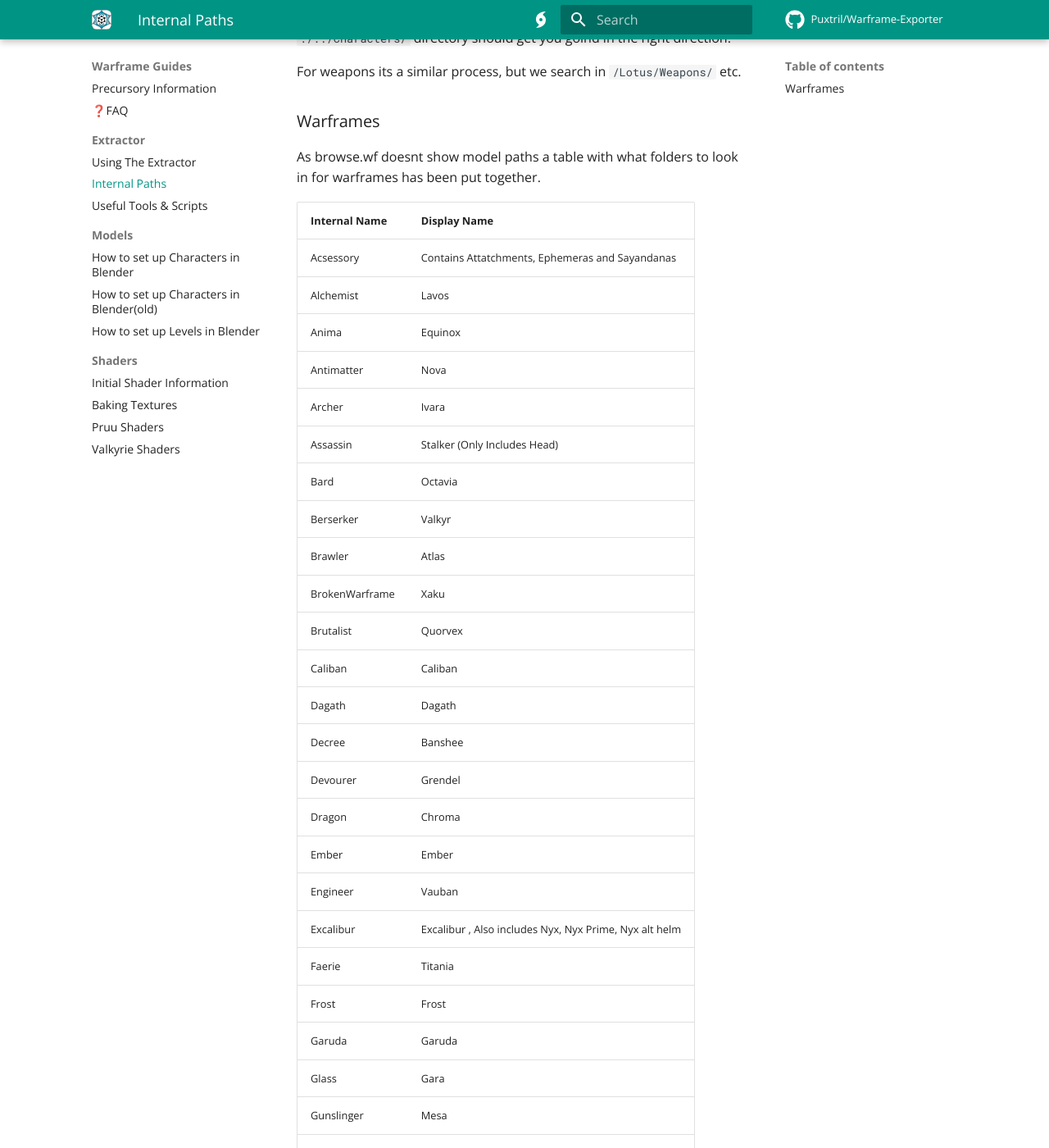
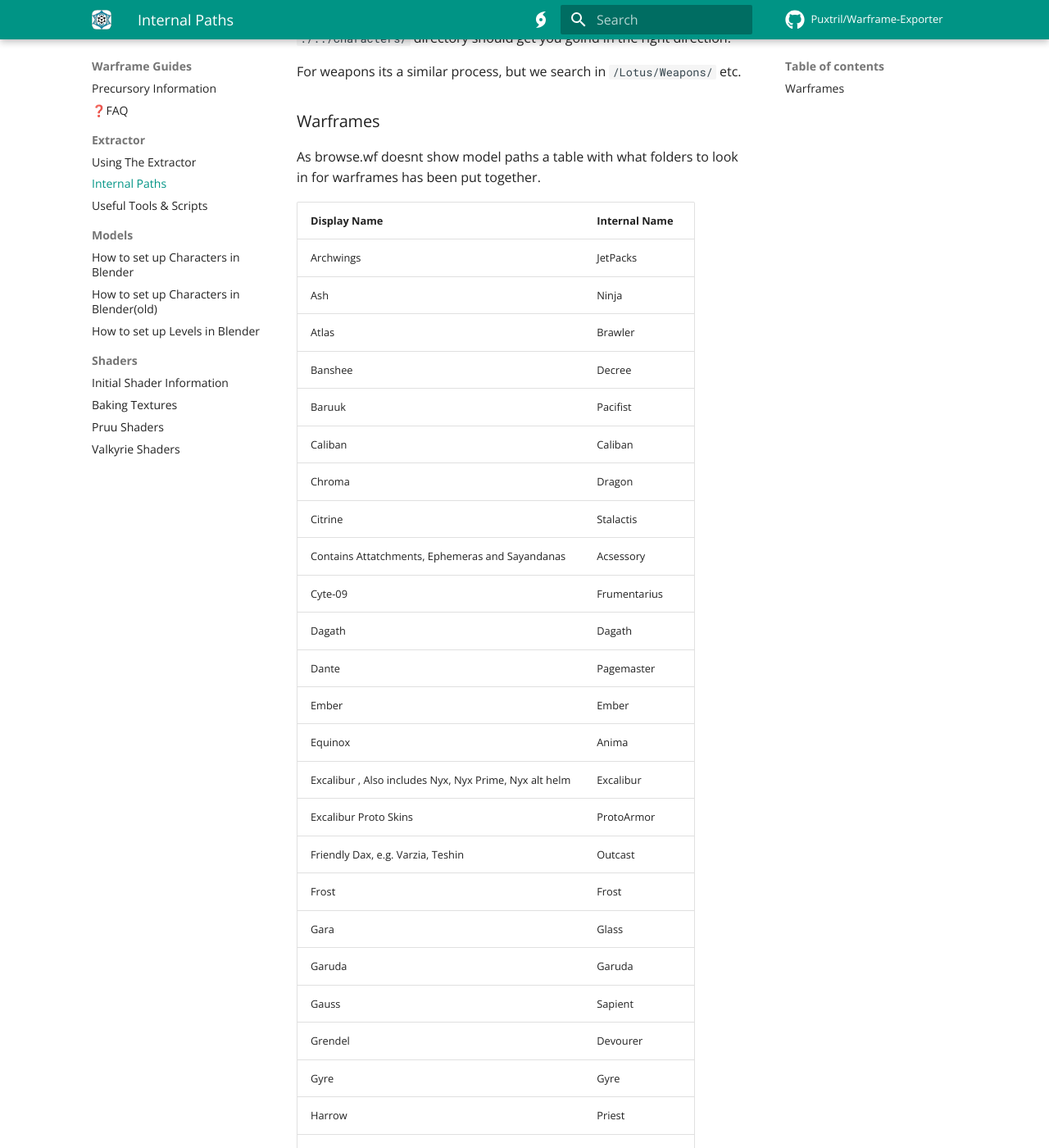
Before and after one commit to Kptweedy/Tutorials, an MkDocs documentation site: the page built from docs/guides/extractor/internal.md, in a window 1280 px wide and 1400 px high, scrolled down 594 px. Shown: the whole window at 82% size. Built offline with MkDocs 1.6.1 and Material for MkDocs 9.7.7, drawn with Linux system fonts in a browser that asks for light colours; comment, search, counter and statistics services are not loaded; some of the changed text lies outside the part shown.

Commit message:
minor updates

```diff
--- a/docs/guides/extractor/internal.md
+++ b/docs/guides/extractor/internal.md
@@ -11,68 +11,74 @@
 ### Warframes
 As browse.wf doesnt show model paths a table with what folders to look in for warframes has been put together.
 
-| Internal Name  | Display Name                                           |
-| :------------- | :----------------------------------------------------- |
-| Acsessory      | Contains Attatchments, Ephemeras and Sayandanas        |
-| Alchemist      | Lavos                                                  |
-| Anima          | Equinox                                                |
-| Antimatter     | Nova                                                   |
-| Archer         | Ivara                                                  |
-| Assassin       | Stalker (Only Includes Head)                           |
-| Bard           | Octavia                                                |
-| Berserker      | Valkyr                                                 |
-| Brawler        | Atlas                                                  |
-| BrokenWarframe | Xaku                                                   |
-| Brutalist      | Quorvex                                                |
-| Caliban        | Caliban                                                |
-| Dagath         | Dagath                                                 |
-| Decree         | Banshee                                                |
-| Devourer       | Grendel                                                |
-| Dragon         | Chroma                                                 |
-| Ember          | Ember                                                  |
-| Engineer       | Vauban                                                 |
-| Excalibur      | Excalibur , Also includes Nyx, Nyx Prime, Nyx alt helm |
-| Faerie         | Titania                                                |
-| Frost          | Frost                                                  |
-| Garuda         | Garuda                                                 |
-| Glass          | Gara                                                   |
-| Gunslinger     | Mesa                                                   |
-| Gyre           | Gyre                                                   |
-| Harlequin      | Mirage                                                 |
-| Hydroid        | Hydroid                                                |
-| Infestation    | Nidus                                                  |
-| JetPacks       | Archwings                                              |
-| Loki           | Loki                                                   |
-| Lotus          | Lotus                                                  |
-| Lycath         | Voruna                                                 |
-| Mag            | Mag                                                    |
-| Magician       | Limbo                                                  |
-| Medusa         | Saryn                                                  |
-| MonkeyKing     | Wukong                                                 |
-| Mummy          | Inaros                                                 |
-| Necromancer    | Nekros                                                 |
-| Nemesis        | Nyx Nemesis Skin                                       |
-| Nezha          | Nezha                                                  |
-| Ninja          | Ash                                                    |
-| Nyx            | Nyx Deluxe + Tennogen Skins                            |
-| Odalisk        | Protea                                                 |
-| Operator       | Some operator models and cosmetics                     |
-| Outcast        | Friendly Dax, e.g. Varzia, Teshin                      |
-| Pacifist       | Baruuk                                                 |
-| Paladin        | Oberon                                                 |
-| PaxDuviricus   | Kullervo                                               |
-| Priest         | Harrow                                                 |
-| Prisoner       | Various Rescue Targets                                 |
-| ProtoArmor     | Excalibur Proto Skins                                  |
-| Quill          | Khora                                                  |
-| Rhino          | Rhino                                                  |
-| Sapient        | Gauss                                                  |
-| Shield         | Hildryn                                                |
-| Stalactis      | Citrine                                                |
-| Styanax        | Styanax                                                |
-| Tengu          | Zephyr                                                 |
-| Trinity        | Trinity                                                |
-| Volt           | Volt                                                   |
-| Wisp           | Wisp                                                   |
-| Wraithe        | Sevagoth                                               |
-| Yareli         | Yareli                                                 |
+| Display Name                                           | Internal Name  |
+|:------------------------------------------------------ |:-------------- |
+| Archwings                                              | JetPacks       |
+| Ash                                                    | Ninja          |
+| Atlas                                                  | Brawler        |
+| Banshee                                                | Decree         |
+| Baruuk                                                 | Pacifist       |
+| Caliban                                                | Caliban        |
+| Chroma                                                 | Dragon         |
+| Citrine                                                | Stalactis      |
+| Contains Attatchments, Ephemeras and Sayandanas        | Acsessory      |
+| Cyte-09                                                | Frumentarius   |
+| Dagath                                                 | Dagath         |
+| Dante                                                  | Pagemaster     |
+| Ember                                                  | Ember          |
+| Equinox                                                | Anima          |
+| Excalibur , Also includes Nyx, Nyx Prime, Nyx alt helm | Excalibur      |
+| Excalibur Proto Skins                                  | ProtoArmor     |
+| Friendly Dax, e.g. Varzia, Teshin                      | Outcast        |
+| Frost                                                  | Frost          |
+| Gara                                                   | Glass          |
+| Garuda                                                 | Garuda         |
+| Gauss                                                  | Sapient        |
+| Grendel                                                | Devourer       |
+| Gyre                                                   | Gyre           |
+| Harrow                                                 | Priest         |
+| Hildryn                                                | Shield         |
+| Hydroid                                                | Hydroid        |
+| Inaros                                                 | Mummy          |
+| Ivara                                                  | Archer         |
+| Jade                                                   | Choir          |
+| Khora                                                  | Quill          |
+| Koumei                                                 | Koumei         |
+| Kullervo                                               | PaxDuviricus   |
+| Lavos                                                  | Alchemist      |
+| Limbo                                                  | Magician       |
+| Loki                                                   | Loki           |
+| Lotus                                                  | Lotus          |
+| Mag                                                    | Mag            |
+| Mesa                                                   | Gunslinger     |
+| Mirage                                                 | Harlequin      |
+| Nekros                                                 | Necromancer    |
+| Nezha                                                  | Nezha          |
+| Nidus                                                  | Infestation    |
+| Nova                                                   | Antimatter     |
+| Nyx Deluxe + Tennogen Skins                            | Nyx            |
+| Nyx Nemesis Skin                                       | Nemesis        |
+| Oberon                                                 | Paladin        |
+| Octavia                                                | Bard           |
+| Protea                                                 | Odalisk        |
+| Quorvex                                                | Brutalist      |
+| Revenant                                               | Revenant       |
+| Rhino                                                  | Rhino          |
+| Saryn                                                  | Medusa         |
+| Sevagoth                                               | Wraithe        |
+| Some operator models and cosmetics                     | Operator       |
+| Stalker (Only Includes Head)                           | Assassin       |
+| Styanax                                                | Styanax        |
+| Temple                                                 | Temple         |
+| Titania                                                | Faerie         |
+| Trinity                                                | Trinity        |
+| Valkyr                                                 | Berserker      |
+| Various Rescue Targets                                 | Prisoner       |
+| Vauban                                                 | Engineer       |
+| Volt                                                   | Volt           |
+| Voruna                                                 | Lycath         |
+| Wisp                                                   | Wisp           |
+| Wukong                                                 | MonkeyKing     |
+| Xaku                                                   | BrokenWarframe |
+| Yareli                                                 | Yareli         |
+| Zephyr                                                 | Tengu          |
```
Also changed, not shown: docs/guides/extractor/extractor.md (+4 -1 lines).
